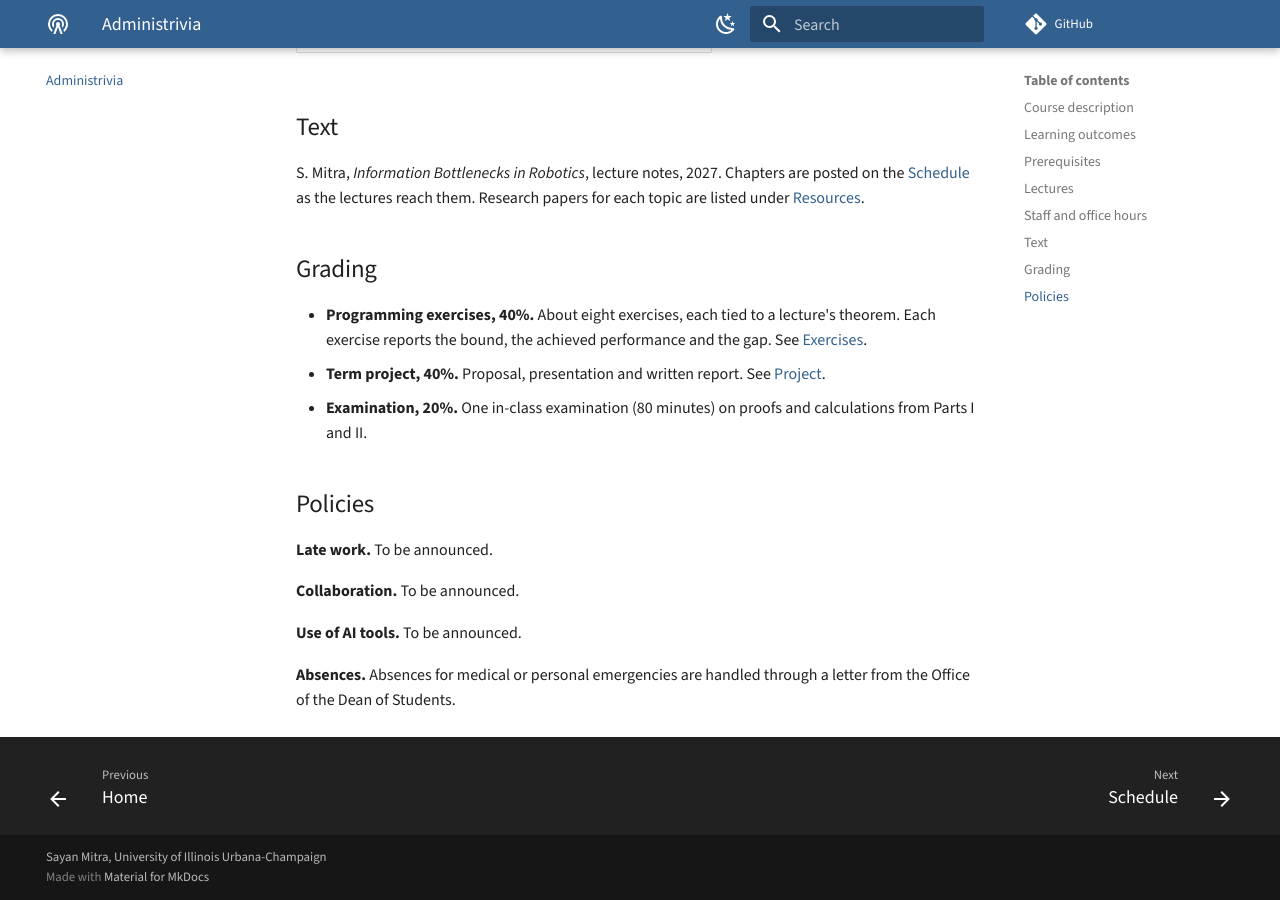
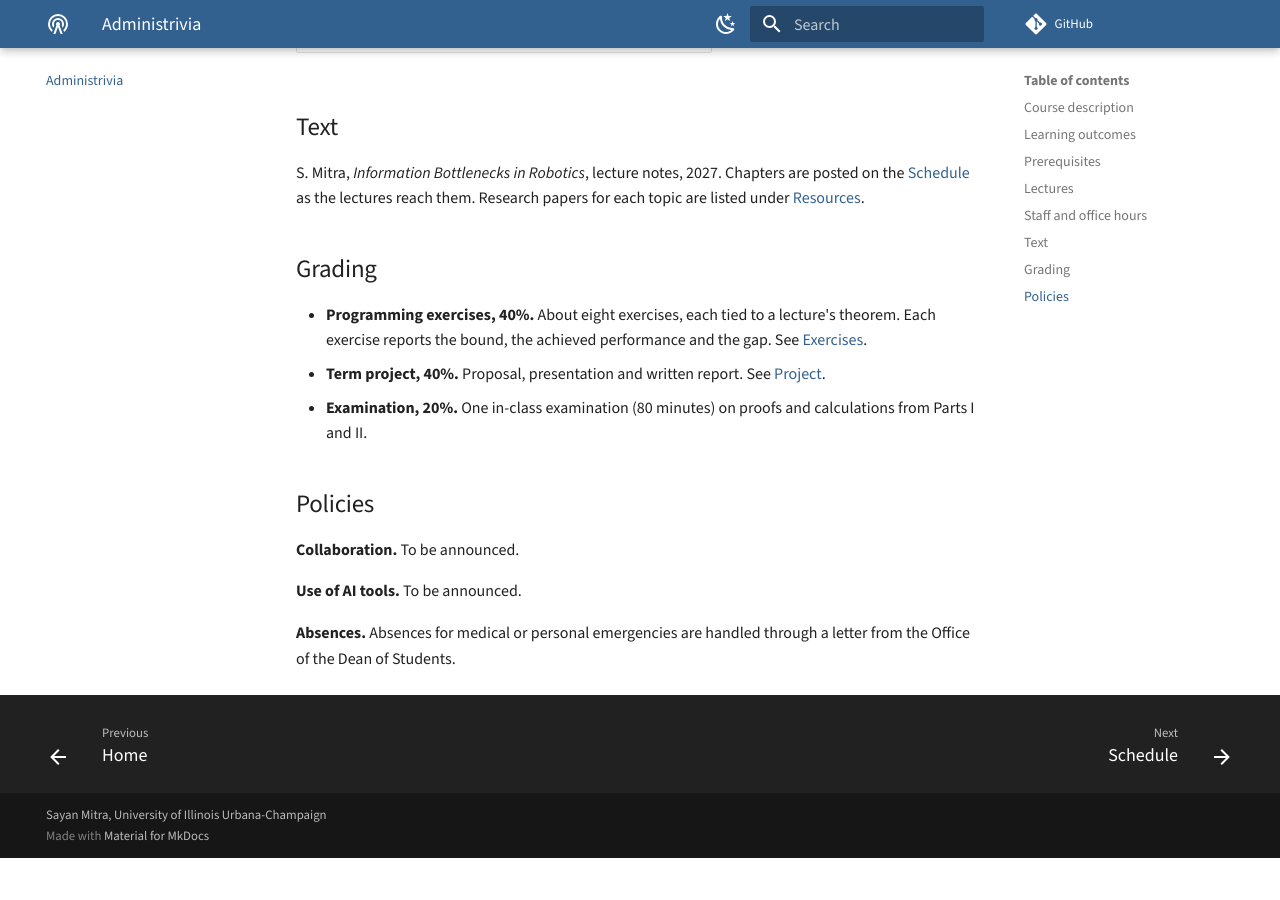
Before and after one commit to sayanmitracode/InfoRobotics-Course, an MkDocs documentation site: the page built from docs/info.md, in a window 1280 px wide and 900 px high, scrolled down 1582 px. Built offline with MkDocs 1.6.1 and Material for MkDocs 9.7.7, drawn with Linux system fonts in a browser that asks for light colours; comment, search, counter and statistics services are not loaded; after the commit the page ends 2440 px from its top, so only the background shows below that.

Commit message:
Administrivia: drop late-work placeholder
Co-Authored-By: Claude Opus 5.5 (1M context) <noreply@anthropic.com>

```diff
--- a/docs/info.md
+++ b/docs/info.md
@@ -46,8 +46,6 @@ S. Mitra, *Information Bottlenecks in Robotics*, lecture notes, 2027. Chapters a
 
 ## Policies
 
-**Late work.** To be announced.
-
 **Collaboration.** To be announced.
 
 **Use of AI tools.** To be announced.
```
